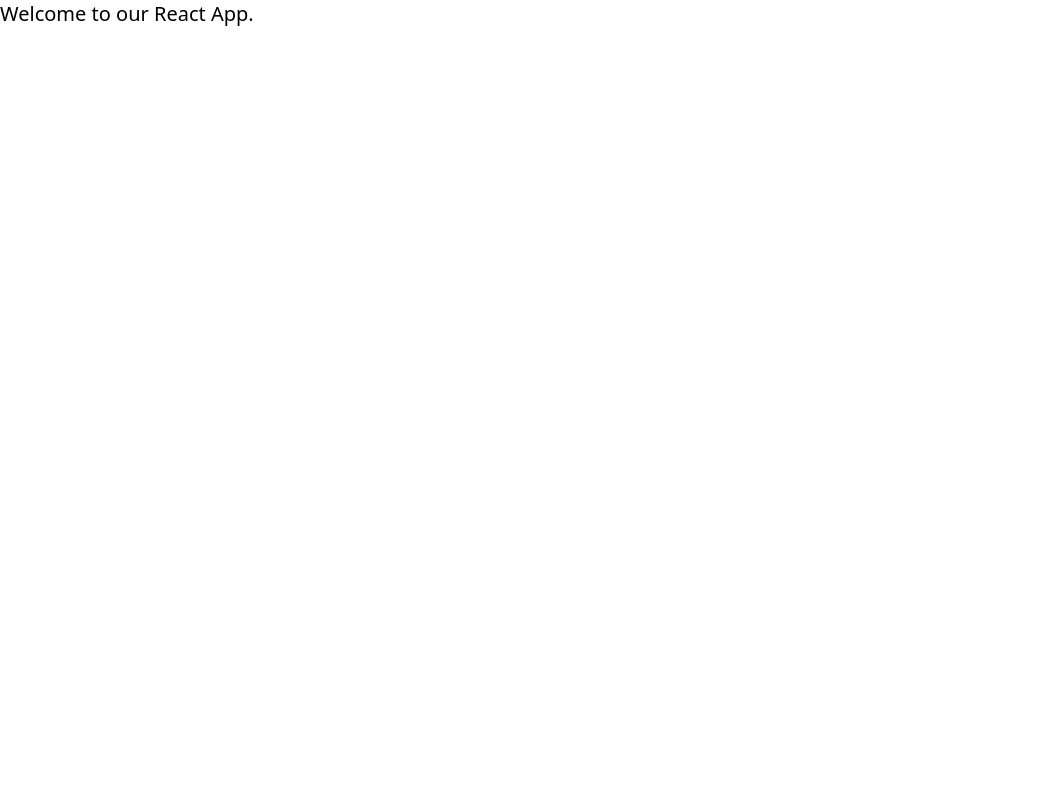
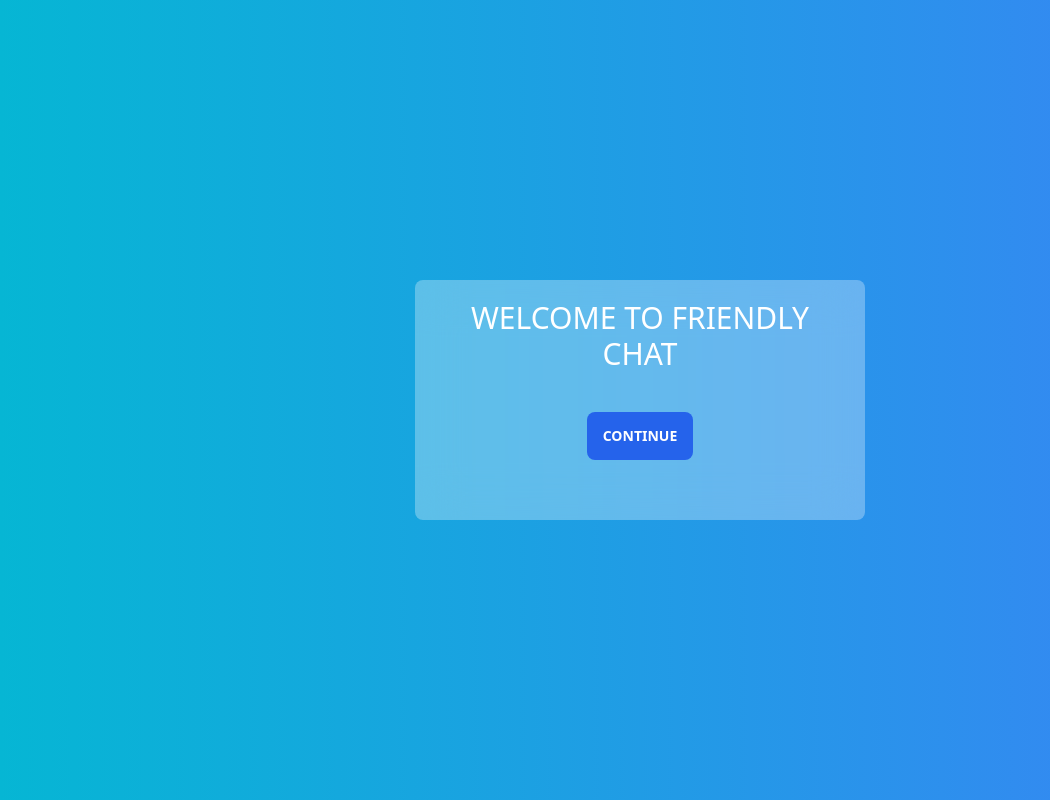
Before and after one commit to aytullahdev/realtimechat, a React (Create React App) app: page / in a window 1280 px wide. Shown: the whole page, without its empty margins (0-1050 px from the left). Built offline with nearby package versions, Linux system fonts and the light colour scheme.

Commit message:
React-router and Home page created

```diff
--- a/package.json
+++ b/package.json
@@ -6,8 +6,11 @@
     "@testing-library/jest-dom": "^5.16.4",
     "@testing-library/react": "^13.3.0",
     "@testing-library/user-event": "^13.5.0",
+    "daisyui": "^2.15.2",
+    "firebase": "^9.8.2",
     "react": "^18.1.0",
     "react-dom": "^18.1.0",
+    "react-router-dom": "^6.3.0",
     "react-scripts": "5.0.1",
     "web-vitals": "^2.1.4"
   },
--- a/src/App.js
+++ b/src/App.js
@@ -1,11 +1,10 @@
-import logo from './logo.svg';
-import './App.css';
 
 function App() {
   return (
-    <div className="">
-        <div className='text-black text-xl'>
-           Welcome to our React App.
+    <div className="  bg-gradient-to-r from-cyan-500 to-blue-500 text-white min-w-screen min-h-screen flex justify-center items-center">
+        <div className="text-3xl p-5 w-[450px] backdrop-blur-xl rounded-lg bg-white/30 uppercase">
+             <h1 className="text-center">Welcome To Friendly Chat</h1>
+             <button className="btn bg-blue-600 hover:bg-blue-500 border-none mx-auto block my-10">CONTINUE</button>
         </div>
     </div>
   );
--- /dev/null
+++ b/src/Firebase.init.js
@@ -0,0 +1,14 @@
+// Import the functions you need from the SDKs you need
+import { initializeApp } from "firebase/app";
+
+const firebaseConfig = {
+  apiKey: "AIzaSyAU123VBAHI60EEUQ75c6ftgn4BeBRsFmg",
+  authDomain: "frindlychat-ac7b8.firebaseapp.com",
+  projectId: "frindlychat-ac7b8",
+  storageBucket: "frindlychat-ac7b8.appspot.com",
+  messagingSenderId: "603969907381",
+  appId: "1:603969907381:web:becd2d826770d5c369acfc",
+  measurementId: "G-D74DL7QNHS"
+};
+
+const app = initializeApp(firebaseConfig);
--- a/tailwind.config.js
+++ b/tailwind.config.js
@@ -5,5 +5,5 @@ module.exports = {
   theme: {
     extend: {},
   },
-  plugins: [],
+  plugins: [require("daisyui")],
 }
```
Also changed, not shown: 1 other file (tests, documents, lock files or other folders).
